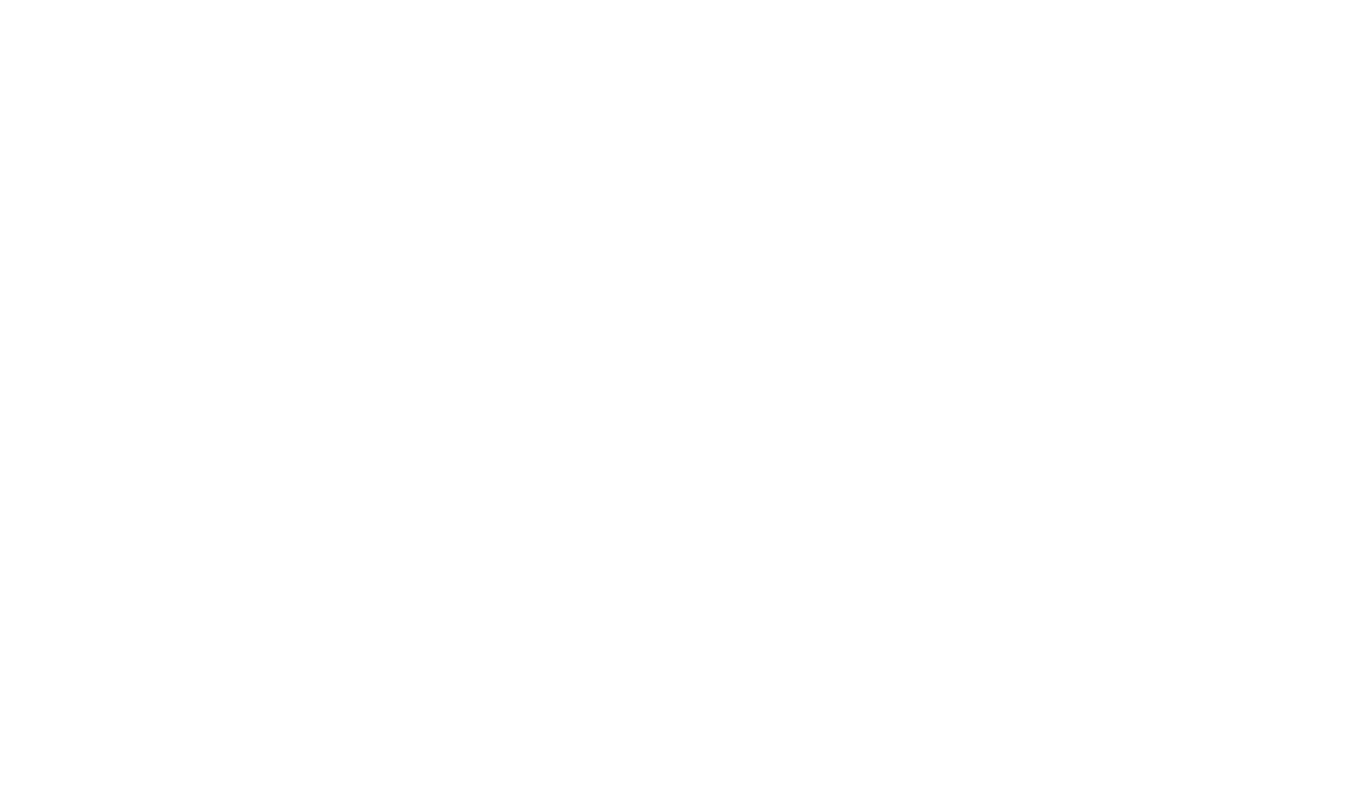
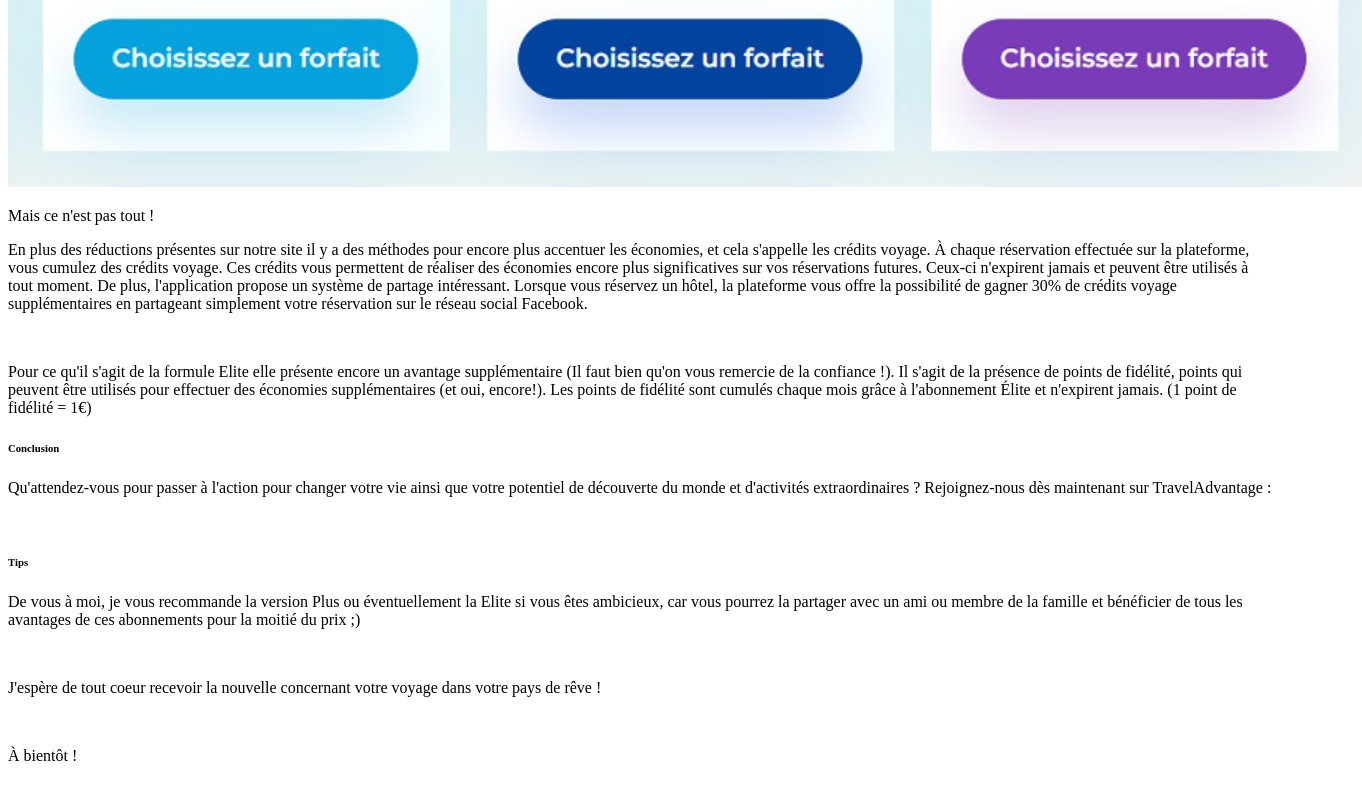
Before and after one commit to Clemenx972/sitepro, a Next.js app: page /bons_plans in a window 1280 px wide. Shown: the part 1688-2488 px from the top of the page, 1362 px wide, since content can reach past the window. Before the commit the page ends 889 px from the top, so only its background shows below. Built offline with nearby package versions, Linux system fonts and the light colour scheme.

Commit message:
Fin texte Travel

```diff
--- a/components/balises/bons_plans-section.tsx
+++ b/components/balises/bons_plans-section.tsx
@@ -66,8 +66,30 @@ export default function bons_plans(){
             Travel Advantage propose 3 types d'abonnements : - VIP, Plus et Elite - qui vous permettront de bénéficier d'un nombre croissant d'avantages.
             </p>
             <span className='justify-items-center'>
-                <img src='/images/abotravel.png' alt="Abonnements" weight={100} height={100} className='ml-14 mr-14'/>
-            </span>
+                <img src='/images/abotravel.png' alt="Abonnements" max-width={70} className='ml-14 mr-14'/>
+            </span><br></br>
+            <p className='flex text-3xl text-sky-700 font-bold mb-6 ml-14 mr-14 justify-between'>
+            Mais ce n'est pas tout !</p>
+            <p className='flex text-2xl text-black mb-6 ml-14 mr-14 justify-between'>En plus des réductions présentes sur notre site il y a des méthodes pour encore plus accentuer les économies, et cela s'appelle
+                les crédits voyage. À chaque réservation effectuée sur la plateforme, vous cumulez des crédits voyage. Ces crédits vous permettent de réaliser
+                des économies encore plus significatives sur vos réservations futures. Ceux-ci n'expirent jamais et peuvent être utilisés à tout moment.
+                De plus, l'application propose un système de partage intéressant. Lorsque vous réservez un hôtel, la plateforme vous offre la possibilité
+                de gagner 30% de crédits voyage supplémentaires en partageant simplement votre réservation sur le réseau social Facebook.</p><br></br>
+                <p className='flex text-2xl text-black mb-6 ml-14 mr-14 justify-between'>Pour ce qu'il s'agit de la formule Elite elle présente encore un avantage supplémentaire (Il faut bien qu'on vous remercie de la confiance !).
+                Il s'agit de la présence de points de fidélité, points qui peuvent être utilisés pour effectuer des économies supplémentaires (et oui, encore!).
+                 Les points de fidélité sont cumulés chaque mois grâce à l'abonnement Élite et n'expirent jamais. (1 point de fidélité = 1€)</p>
+            <h6 className='text-sky-500 font-bold text-3xl mb-6 ml-14'>Conclusion </h6>
+            <p className='flex text-2xl text-black mb-6 ml-14 mr-14 justify-between'>
+            Qu'attendez-vous pour passer à l'action pour changer votre vie ainsi que votre potentiel de découverte du monde et d'activités extraordinaires ?
+            Rejoignez-nous dès maintenant sur TravelAdvantage :
+            </p>
+            <br></br>
+            <h6 className='text-sky-500 font-bold text-3xl mb-6 ml-14'>Tips </h6>
+            <p className='flex text-2xl text-black mb-6 ml-14 mr-14 justify-between'>De vous à moi, je vous recommande la version Plus ou éventuellement la Elite si vous êtes ambicieux,
+            car vous pourrez la partager avec un ami ou membre de la famille et bénéficier de tous les avantages de ces abonnements pour la moitié du prix ;)</p>
+            <br></br>
+            <p className='flex text-2xl text-black mb-6 ml-14 mr-14 justify-between'> J'espère de tout coeur recevoir la nouvelle concernant votre voyage dans votre pays de rêve !</p><br></br>
+            <p className='flex text-2xl font-bold text-black ml-14 mr-14 justify-between'>À bientôt !</p><br></br>
 
             </>
 
```
Also changed, not shown: app/globals.css (line endings or trailing spaces).
